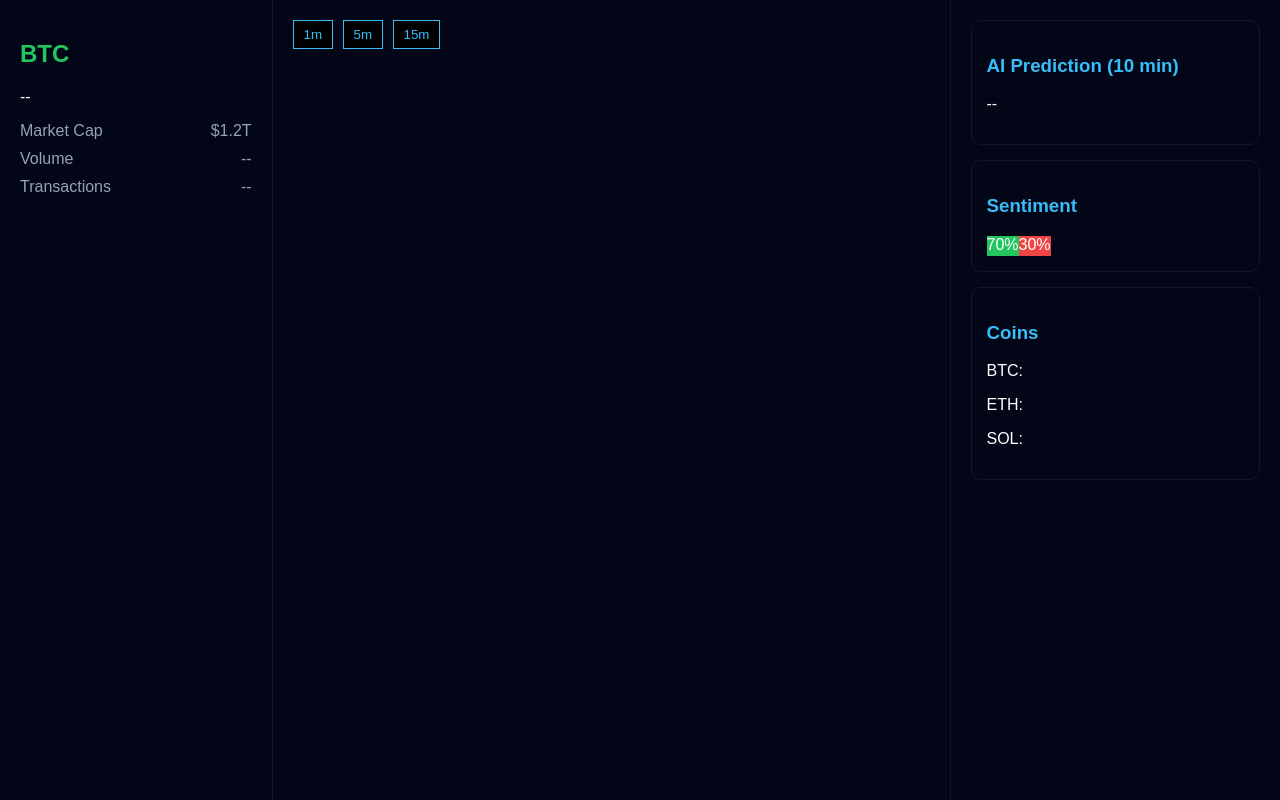
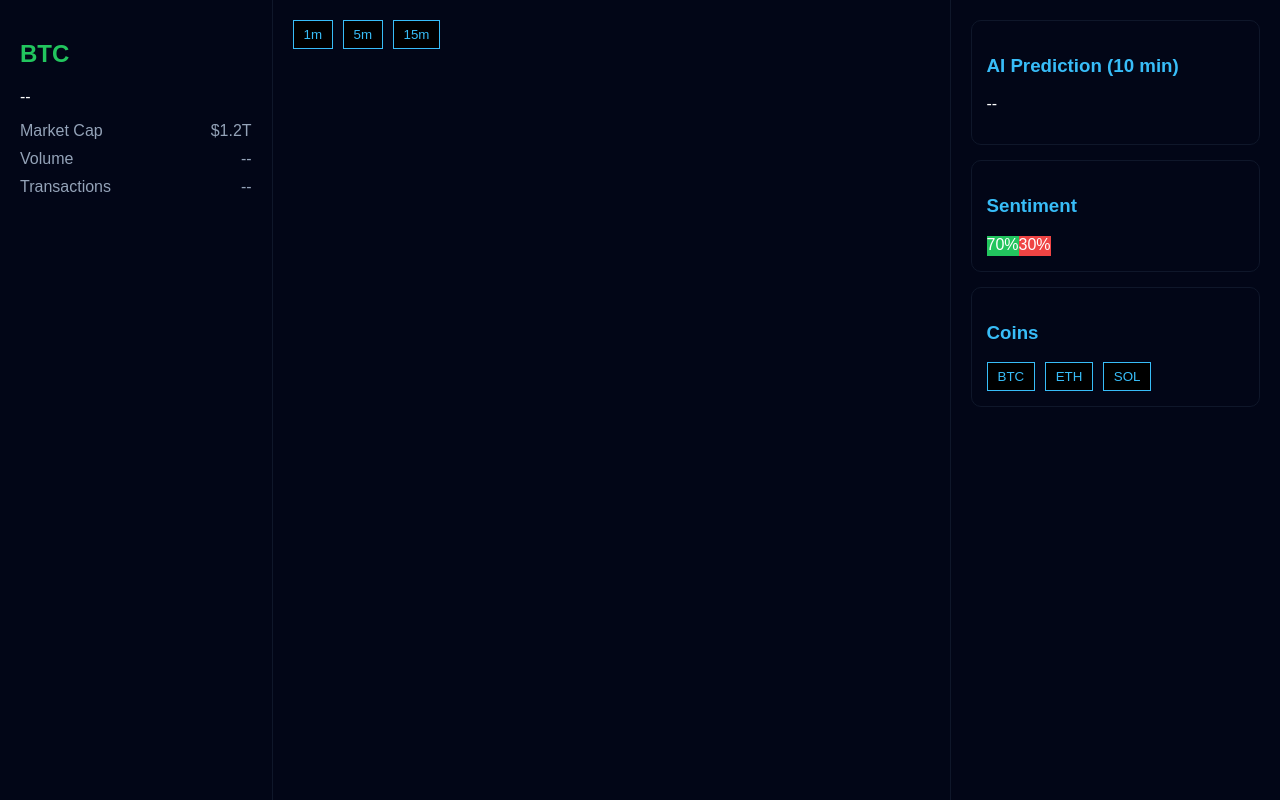
Before and after one commit to meghh07/insight-engine, a plain HTML site: page index.html in a window 1280 px wide. Drawn offline with nearby package versions, Linux system fonts and the light colour scheme; no server answers.

Commit message:
Update index.html

```diff
--- a/index.html
+++ b/index.html
@@ -60,13 +60,13 @@
     </div>
 
     <div class="card">
-      <h3>Coins</h3>
-      <p>BTC: <span id="btc"></span></p>
-      <p>ETH: <span id="eth"></span></p>
-      <p>SOL: <span id="sol"></span></p>
-    </div>
-
+  <h3>Coins</h3>
+  <div class="coin-buttons">
+    <button onclick="changeCoin('bitcoin')">BTC</button>
+    <button onclick="changeCoin('ethereum')">ETH</button>
+    <button onclick="changeCoin('solana')">SOL</button>
   </div>
+</div>
 
 </div>
 
```
